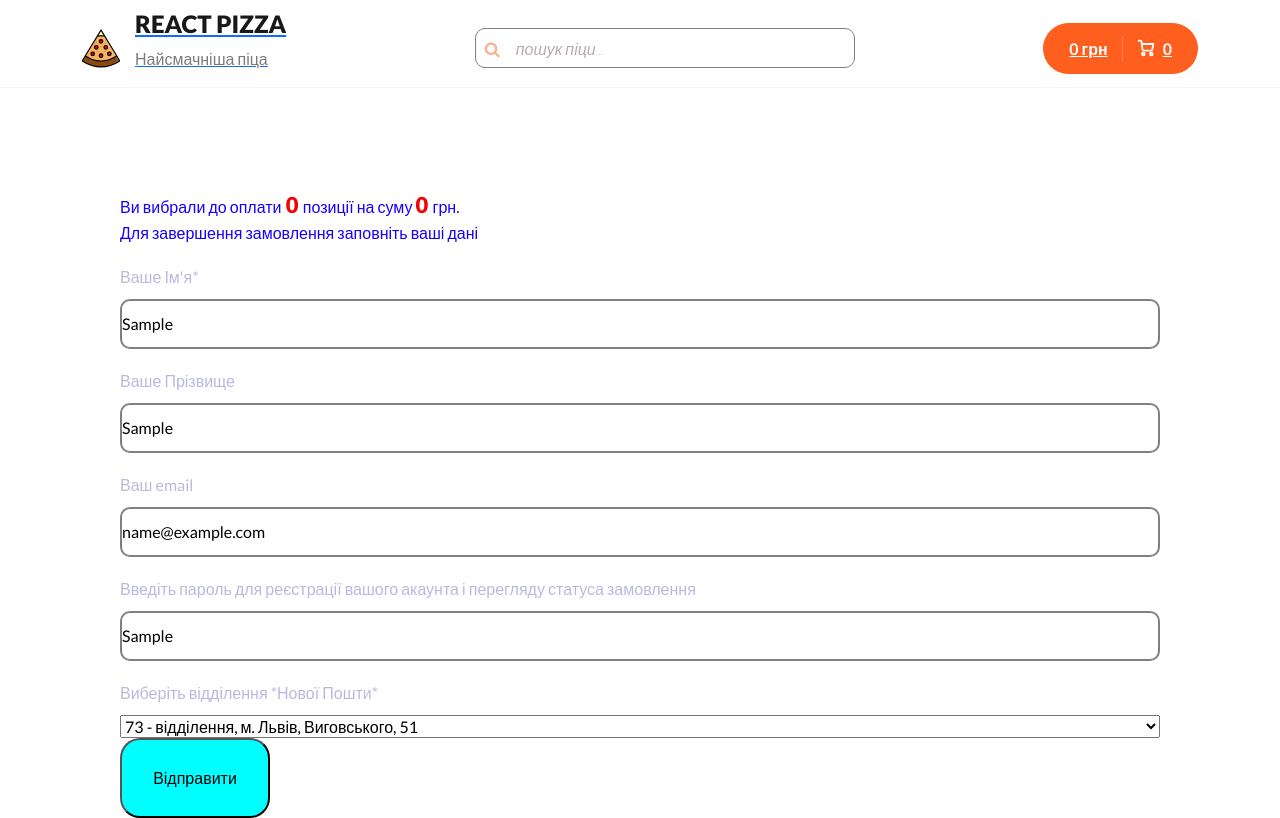
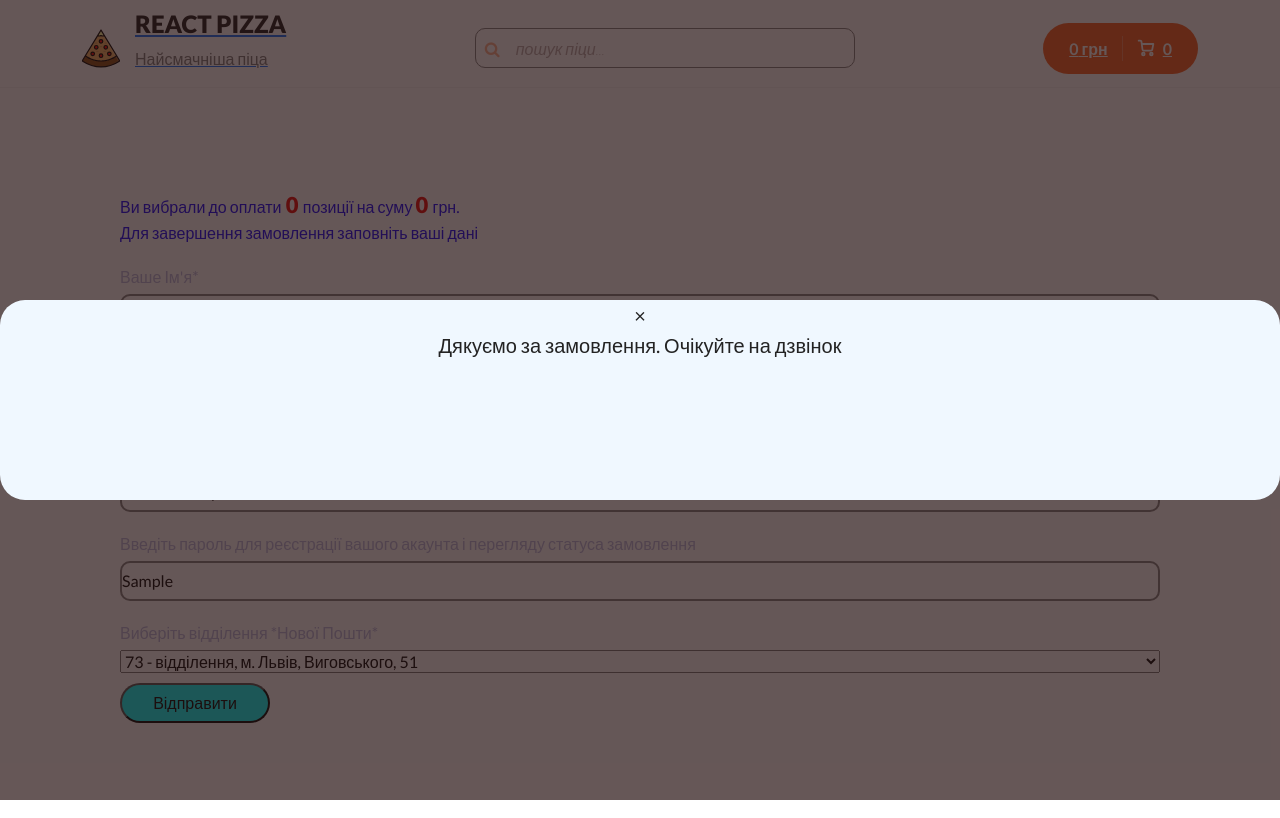
Before and after one commit to julasweta/pizza2, a React (Create React App) app: page /pay in a window 1280 px wide. Both pictures are taken after typing "Sample", "Sample", "name@example.com", "Sample" into the empty fields and a click on the button "Відправити". Built offline with nearby package versions, Linux system fonts and the light colour scheme; no server answers.

Commit message:
add: price with size

```diff
--- a/src/components/cart/Cart.js
+++ b/src/components/cart/Cart.js
@@ -21,6 +21,7 @@ function Cart() {
               types={item.types}
               imageUrl={item.imageUrl}
               count={item.count}
+              index={index}
             ></PizzaCart>
           ))}
       </div>
--- a/src/components/content/PizzaCart.js
+++ b/src/components/content/PizzaCart.js
@@ -5,11 +5,36 @@ import {
   setTotalCount,
 } from "../../redux/slices/pizzasSlice";
 import { useSelector, useDispatch } from "react-redux";
+import { useEffect, useState } from "react";
 
-function PizzaCart({ id, title, price, sizes, types, imageUrl, item, count }) {
+function PizzaCart({
+  id,
+  title,
+  price,
+  sizes,
+  types,
+  imageUrl,
+  item,
+  index,
+  count,
+}) {
   const { activeSize, activeType } = useSelector((state) => state.pizzas);
   const dispatch = useDispatch();
+  const [activeColor, setActiveColor] = useState(false);
 
+  //визначамо парний індекс піц, щоб кожна друга була іншого кольору з іншим класом
+  const whatActiveColor = () => {
+    if ((index + 2) % 2 === 0) {
+      setActiveColor(true);
+    }
+  };
+
+  useEffect(() => {
+    whatActiveColor();
+  }, []);
+
+
+  //додавання піц в кошик з самого кошика
   const addGlobalCount = () => {
     dispatch(
       setItem({
@@ -30,14 +55,15 @@ function PizzaCart({ id, title, price, sizes, types, imageUrl, item, count }) {
   const onAddCart = () => {
     addGlobalCount();
   };
-  const deletePositions = [item, item.sizes];
 
+  //обєднюємо дані для передачі в delete
+  const deletePositions = [item, sizes, price];
   const onDeleteItem = () => {
     dispatch(deleteItem(deletePositions));
   };
 
   return (
-    <li className="pizza-block">
+    <li className="pizza-block cart-block">
       <img className="pizza-block__image" src={imageUrl} alt="Pizza" />
       <h4 className="pizza-block__title">{title}</h4>
       <div className="pizza-block__selector">
@@ -55,18 +81,20 @@ function PizzaCart({ id, title, price, sizes, types, imageUrl, item, count }) {
           </li>
         </ul>
         <ul>
-          <li>{sizes}</li>
+          <li className={activeColor ? "active" : ""}>{sizes}</li>
         </ul>
       </div>
       <div className="pizza-block__bottom">
-        <div className="pizza-block__price">від {price} грн</div>
+        <div className="pizza-block__price">{price} грн</div>
         <div className="button button--outline button--add">
           <div onClick={() => onAddCart()}>Добавити</div>
 
           <i>{count}</i>
         </div>
 
-        <div className="delete" onClick={() => onDeleteItem(item)}>Delete</div>
+        <div className="delete" onClick={() => onDeleteItem(item)}>
+          Delete
+        </div>
       </div>
     </li>
   );
--- a/src/components/pay/Pay.js
+++ b/src/components/pay/Pay.js
@@ -1,33 +1,63 @@
 import React from "react";
-import { useSelector , useDispatch} from "react-redux";
+import { useSelector, useDispatch } from "react-redux";
 import { useForm } from "react-hook-form";
-import {deleteAll} from "../../redux/slices/pizzasSlice";
-import { yupResolver } from '@hookform/resolvers/yup';
+import { deleteAll } from "../../redux/slices/pizzasSlice";
+import { yupResolver } from "@hookform/resolvers/yup";
 import * as yup from "yup";
+import { useState } from "react";
 
 function Pay() {
+  const dispatch = useDispatch();
 
-  const dispatch = useDispatch();
+  /* модальне вікно */
+  const [isOpen, setIsOpen] = useState(false);
+
+  function openModal() {
+    setIsOpen(true);
+  }
+
+  function closeModal() {
+    setIsOpen(false);
+  }
 
   //вивід тексту помилок при валідації форми
   const schema = yup.object().shape({
-    firstName: yup.string().required('Введіть ваше імя'),
-    lastName: yup.string().required('Please enter your last name'),
-    email: yup.string().email('Please enter a valid email address').required('Please enter your email'),
-    password: yup.string().min(6, 'Password must be at least 6 characters').required('Please enter a password'),
+    firstName: yup.string().required("Введіть ваше імя"),
+    lastName: yup.string().required("Please enter your last name"),
+    email: yup
+      .string()
+      .email("Please enter a valid email address")
+      .required("Please enter your email"),
+    password: yup
+      .string()
+      .min(6, "Password must be at least 6 characters")
+      .required("Please enter a password"),
   });
 
-  const { register, label, handleSubmit, formState: { errors } } = useForm({
+  const {
+    register,
+    label,
+    handleSubmit,
+    formState: { errors },
+  } = useForm({
     resolver: yupResolver(schema),
   });
 
-  const { items, totalCount, totalPrice} = useSelector(
+
+  const { items, totalCount, totalPrice } = useSelector(
     (state) => state.pizzas
   );
 
   const onSubmit = (data) => {
     console.log(data);
-    items.map(item=>console.log(item));
+    items.map((item) => console.log(item));
+  };
+
+  //видаляємо всі піци після надсилання замовлення, відкриваємо модальне вікно і скролимо сторінку до верху
+  const clear = () => {
+    dispatch(deleteAll());
+    openModal();
+    window.scrollTo({ top: 0, behavior: 'smooth' });
   };
 
   return (
@@ -35,28 +65,29 @@ function Pay() {
       <div className="notation">
         Ви вибрали до оплати
         <span> {totalCount} </span>
-        позиції на суму <span>  {totalPrice} </span>
+        позиції на суму <span> {totalPrice} </span>
         грн.
         <div>Для завершення замовлення заповніть ваші дані</div>
       </div>
 
-
-
       <form onSubmit={handleSubmit(onSubmit)}>
         <label>Ваше Ім'я*</label>
-      <input {...register('firstName')} />
+        <input {...register("firstName")} />
         {errors.firstName && <span>{errors.firstName.message}</span>}
 
         <label>Ваше Прізвище</label>
-      <input {...register('lastName')} />
+        <input {...register("lastName")} />
         {errors.lastName && <span>{errors.lastName.message}</span>}
 
         <label>Ваш email</label>
-      <input {...register('email')} />
+        <input {...register("email")} />
         {errors.email && <span>{errors.email.message}</span>}
 
-      <label>Введіть пароль для реєстрації вашого акаунта і перегляду статуса замовлення </label>
-      <input {...register('password')} />
+        <label>
+          Введіть пароль для реєстрації вашого акаунта і перегляду статуса
+          замовлення{" "}
+        </label>
+        <input {...register("password")} />
         {errors.password && <span>{errors.password.message}</span>}
 
         <label>Виберіть відділення *Нової Пошти*</label>
@@ -65,8 +96,22 @@ function Pay() {
           <option value="52">52</option>
           <option value="23">23</option>
         </select>
-      <button type="submit" className="submit" >Відправити</button>
+        <button type="submit" className="submit" onClick={() => clear()}>
+          Відправити
+        </button>
       </form>
+
+      {/* модальне вікно */}
+      {isOpen && (
+        <div className="modal-overlays" onClick={closeModal}>
+          <div className="modal-mesage">
+            <div className="modal-content">
+              <span className="close" onClick={closeModal}>&times;</span>
+              <p>Дякуємо за замовлення. Очікуйте на дзвінок</p>
+            </div>
+          </div>
+        </div>
+      )}
     </div>
   );
 }
--- a/src/redux/slices/pizzasSlice.js
+++ b/src/redux/slices/pizzasSlice.js
@@ -13,9 +13,11 @@ export const pizzasSlice = createSlice({
   name: "pizzas",
   initialState,
   reducers: {
+    //записуємо всі піци з бази даних
     setPizas: (state, action) => {
       state.pizzas = action.payload;
     },
+
     setActiveSize: (state, action) => {
       state.activeSize = action.payload;
     },
@@ -34,9 +36,9 @@ export const pizzasSlice = createSlice({
         state.items.push(action.payload);
       }
     },
-
+ //видаляємо окрему піцу
     deleteItem: (state, action) => {
-      state.totalPrice = state.totalPrice - action.payload[0].price;
+      state.totalPrice = state.totalPrice - action.payload[2];
       state.totalCount = state.totalCount - 1;
       const itemFind = state.items.find(
         (obj) =>
@@ -49,12 +51,15 @@ export const pizzasSlice = createSlice({
       }
     },
 
+    //видаляємо всі піци
     deleteAll: (state, action) => {
       state.items = [];
+      state.totalCount = 0;
+      state.totalPrice = 0;
     },
 
     setTotalPrice: (state, action) => {
-      state.totalPrice = state.totalPrice + action.payload.price;
+      state.totalPrice = state.totalPrice + action.payload;
     },
 
     setTotalCount: (state, action) => {
@@ -63,7 +68,7 @@ export const pizzasSlice = createSlice({
   },
 });
 
-// Action creators are generated for each case reducer function
+
 export const {
   setPizas,
   setActiveSize,
--- a/src/scss/components/_cart.scss
+++ b/src/scss/components/_cart.scss
@@ -1,26 +1,27 @@
-@import '../variables.scss';
-.cart{
+@import "../variables.scss";
+.cart {
   margin: 120px 120px 0 120px;
-
 }
-.pay-wraper{
+.pay-wraper {
   display: flex;
   justify-content: end;
 }
-.btn-pay{
-    background-color: rgb(249, 235, 224);
-    height: 50px;
-    width: 170px;
+.btn-pay {
+  background-color: rgb(243, 239, 236);
+  height: fit-content;
+  text-align: center;
+  width: fit-content;
+  padding: 10px;
+  font-size: 20px;
   display: flex;
   align-items: center;
   justify-content: center;
-    border: 2px solid red ;
-    border-radius:30%;
-
-
+  border: 5px solid rgb(159, 176, 238);
+  border-radius: 30%;
+  color: black;
+  text-decoration: none;
 }
-.btn-pay:hover{
-    border: 2px solid rgb(13, 241, 215) ;
+.btn-pay:hover {
+    background-color: rgb(246, 243, 241);
   cursor: pointer;
-
 }
--- a/src/scss/components/_pay.scss
+++ b/src/scss/components/_pay.scss
@@ -2,35 +2,59 @@
 
 .pay {
   margin: 100px 120px 0 120px;
-  .notation{
+  .notation {
     color: rgb(22, 1, 254);
-    span{
-        color: rgb(239, 5, 5);
-        font-weight: 900;
-        font-size: 22px;
+    span {
+      color: rgb(239, 5, 5);
+      font-weight: 900;
+      font-size: 22px;
     }
+  }
+  .modal-overlays {
+    width: 100%;
+    height: 100%;
+    background-color: rgba(40, 20, 20, 0.712);
+    background-attachment: fixed;
+    position: absolute;
+    top: 0;
+    left: 0;
+    display: flex;
+    align-items: center;
+    justify-content: center;
+  }
+  .modal-mesage {
+    height: 200px;
+    width: 100%;
+    background-color: aliceblue;
+    border-radius: 25px;
+  }
+  .modal-content {
+    text-align: center;
+    font-size: 20px;
+
   }
 }
 form {
   display: flex;
   flex-direction: column;
   justify-content: center;
-  span{
+  span {
     color: red;
   }
   label {
-    margin: 20px 0 10px 0;
+    margin: 20px 0 5px 0;
     color: rgb(185, 185, 224);
   }
   input {
     border: 2px solid gray;
     border-radius: 10px;
-    height: 50px;
+    height: 40px;
   }
   .submit {
-    height: 80px;
+    height: 40px;
     width: 150px;
     background-color: aqua;
     border-radius: 20px;
+    margin-top: 10px;
   }
 }
```
Also changed, not shown: src/components/content/Pizza.js (+31 -18 lines). Lines whose indentation alone changed are shown as unchanged.
